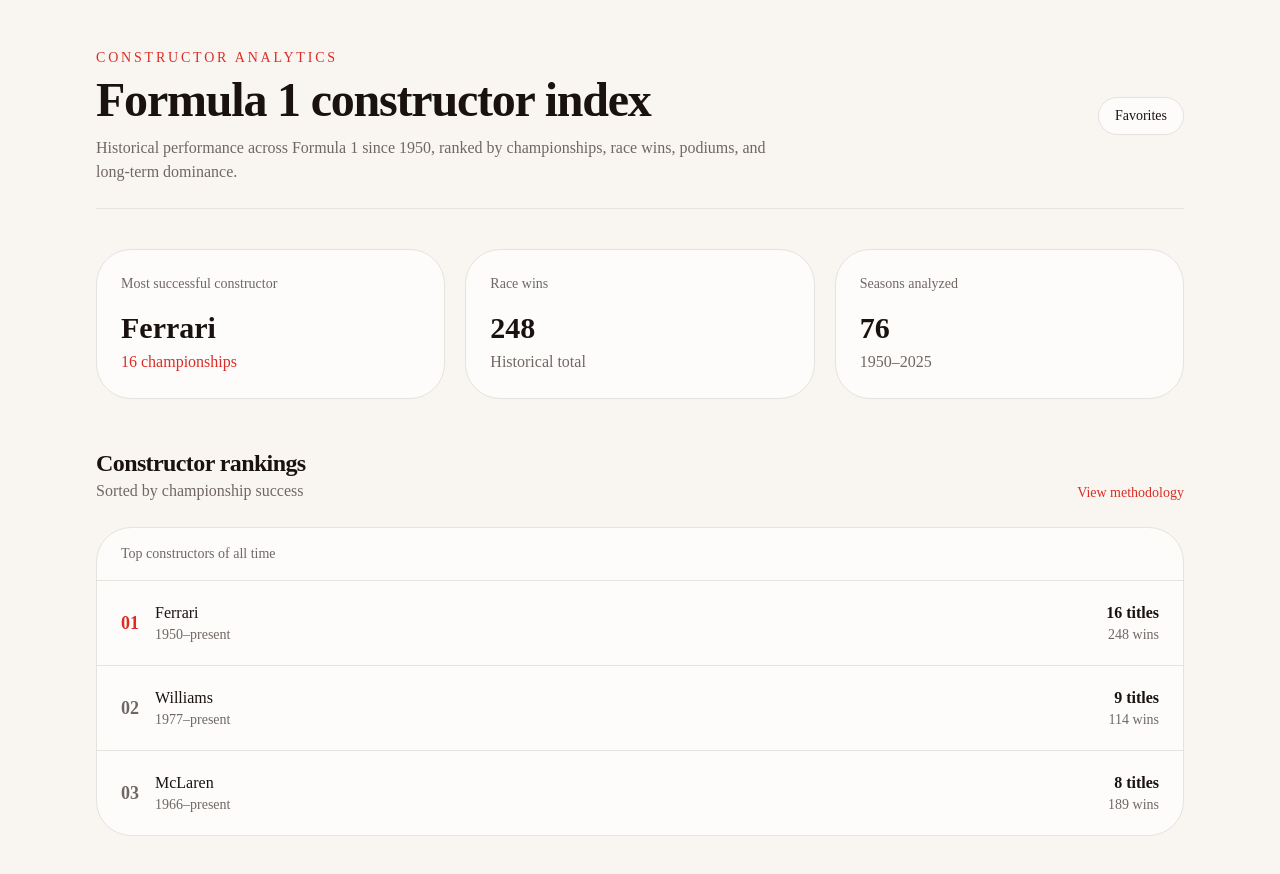
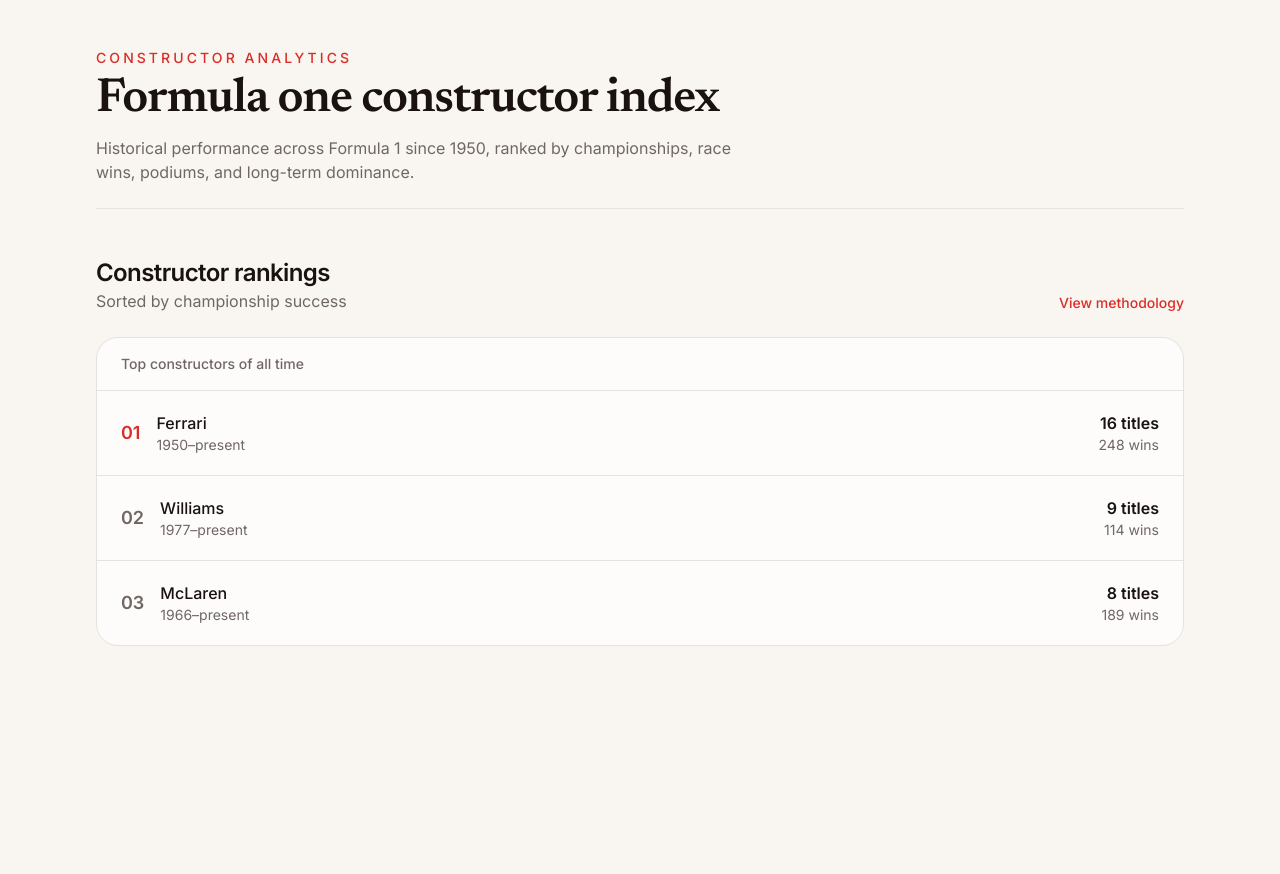
Before and after one commit to loorbach/f1-constructor-demo, a Next.js app: page / in a window 1280 px wide. Shown: the top 874 px of the page. After the commit the page ends 800 px from the top, so only its background shows below. Built offline with nearby package versions, Linux system fonts and the light colour scheme.

Commit message:
edit typography, add card, add Header.tsx

```diff
--- a/app/globals.css
+++ b/app/globals.css
@@ -7,9 +7,8 @@
 @theme inline {
   --color-background: var(--background);
   --color-foreground: var(--foreground);
-  --font-sans: var(--font-sans);
-  --font-mono: var(--font-geist-mono);
-  --font-heading: var(--font-sans);
+  --font-sans: var(--font-inter);
+  --font-heading: var(--font-newsreader);
   --color-sidebar-ring: var(--sidebar-ring);
   --color-sidebar-border: var(--sidebar-border);
   --color-sidebar-accent-foreground: var(--sidebar-accent-foreground);
@@ -72,7 +71,7 @@
   --chart-3: oklch(0.66 0.015 50);
   --chart-4: oklch(0.8 0.01 70);
   --chart-5: oklch(0.9 0.006 85);
-  --radius: 1rem;
+  --radius: 0.625rem;
   --sidebar: oklch(0.965 0.005 85);
   --sidebar-foreground: oklch(0.19 0.012 32);
   --sidebar-primary: oklch(0.58 0.21 28);
--- a/app/layout.tsx
+++ b/app/layout.tsx
@@ -1,14 +1,14 @@
 import type { Metadata } from "next";
-import { Geist, Geist_Mono } from "next/font/google";
+import { Inter, Newsreader } from "next/font/google";
 import "./globals.css";
 
-const geistSans = Geist({
-  variable: "--font-geist-sans",
+const inter = Inter({
+  variable: "--font-inter",
   subsets: ["latin"],
 });
 
-const geistMono = Geist_Mono({
-  variable: "--font-geist-mono",
+const newsreader = Newsreader({
+  variable: "--font-newsreader",
   subsets: ["latin"],
 });
 
@@ -25,7 +25,7 @@ export default function RootLayout({
   return (
     <html
       lang="en"
-      className={`${geistSans.variable} ${geistMono.variable} h-full antialiased`}
+      className={`${inter.variable} ${newsreader.variable} h-full antialiased`}
     >
       <body className="min-h-full flex flex-col">{children}</body>
     </html>
--- a/app/page.tsx
+++ b/app/page.tsx
@@ -1,50 +1,10 @@
+import Header from "@/components/header";
+
 export default function Home() {
   return (
     <main className="min-h-screen bg-background text-foreground">
       <div className="mx-auto max-w-6xl px-8 py-12">
-        <header className="mb-10 flex items-center justify-between border-b border-border pb-6">
-          <div>
-            <p className="text-sm font-medium uppercase tracking-[0.2em] text-primary">
-              Constructor analytics
-            </p>
-            <h1 className="mt-2 text-5xl font-semibold tracking-tight">
-              Formula 1 constructor index
-            </h1>
-            <p className="mt-3 max-w-2xl text-muted-foreground">
-              Historical performance across Formula 1 since 1950, ranked by
-              championships, race wins, podiums, and long-term dominance.
-            </p>
-          </div>
-
-          <button
-            type="button"
-            className="rounded-full border border-border bg-card px-4 py-2 text-sm font-medium transition hover:border-primary hover:text-primary"
-          >
-            Favorites
-          </button>
-        </header>
-
-        <section className="grid gap-5 md:grid-cols-3">
-          <div className="rounded-3xl border border-border bg-card p-6">
-            <p className="text-sm text-muted-foreground">
-              Most successful constructor
-            </p>
-            <h2 className="mt-4 text-3xl font-semibold">Ferrari</h2>
-            <p className="mt-1 text-primary">16 championships</p>
-          </div>
-
-          <div className="rounded-3xl border border-border bg-card p-6">
-            <p className="text-sm text-muted-foreground">Race wins</p>
-            <h2 className="mt-4 text-3xl font-semibold">248</h2>
-            <p className="mt-1 text-muted-foreground">Historical total</p>
-          </div>
-
-          <div className="rounded-3xl border border-border bg-card p-6">
-            <p className="text-sm text-muted-foreground">Seasons analyzed</p>
-            <h2 className="mt-4 text-3xl font-semibold">76</h2>
-            <p className="mt-1 text-muted-foreground">1950–2025</p>
-          </div>
-        </section>
+        <Header />
 
         <section className="mt-12">
           <div className="mb-6 flex items-end justify-between">
--- /dev/null
+++ b/components/header.tsx
@@ -0,0 +1,18 @@
+export default function Header() {
+  return (
+    <header className="mb-10 border-b border-border pb-6">
+      <div>
+        <p className="text-sm font-medium uppercase tracking-[0.22em] text-primary">
+          Constructor analytics
+        </p>
+        <h1 className="mt-2 font-heading text-5xl font-semibold tracking-tight text-foreground">
+          Formula one constructor index
+        </h1>
+        <p className="mt-3 max-w-2xl text-muted-foreground">
+          Historical performance across Formula 1 since 1950, ranked by
+          championships, race wins, podiums, and long-term dominance.
+        </p>
+      </div>
+    </header>
+  );
+}
--- /dev/null
+++ b/components/ui/card.tsx
@@ -0,0 +1,103 @@
+import type * as React from "react";
+
+import { cn } from "@/lib/utils";
+
+function Card({
+  className,
+  size = "default",
+  ...props
+}: React.ComponentProps<"div"> & { size?: "default" | "sm" }) {
+  return (
+    <div
+      data-slot="card"
+      data-size={size}
+      className={cn(
+        "group/card flex flex-col gap-(--card-spacing) overflow-hidden rounded-xl bg-card py-(--card-spacing) text-sm text-card-foreground ring-1 ring-foreground/10 [--card-spacing:--spacing(4)] has-data-[slot=card-footer]:pb-0 has-[>img:first-child]:pt-0 data-[size=sm]:[--card-spacing:--spacing(3)] data-[size=sm]:has-data-[slot=card-footer]:pb-0 *:[img:first-child]:rounded-t-xl *:[img:last-child]:rounded-b-xl",
+        className,
+      )}
+      {...props}
+    />
+  );
+}
+
+function CardHeader({ className, ...props }: React.ComponentProps<"div">) {
+  return (
+    <div
+      data-slot="card-header"
+      className={cn(
+        "group/card-header @container/card-header grid auto-rows-min items-start gap-1 rounded-t-xl px-(--card-spacing) has-data-[slot=card-action]:grid-cols-[1fr_auto] has-data-[slot=card-description]:grid-rows-[auto_auto] [.border-b]:pb-(--card-spacing)",
+        className,
+      )}
+      {...props}
+    />
+  );
+}
+
+function CardTitle({ className, ...props }: React.ComponentProps<"div">) {
+  return (
+    <div
+      data-slot="card-title"
+      className={cn(
+        "font-heading text-base leading-snug font-medium group-data-[size=sm]/card:text-sm",
+        className,
+      )}
+      {...props}
+    />
+  );
+}
+
+function CardDescription({ className, ...props }: React.ComponentProps<"div">) {
+  return (
+    <div
+      data-slot="card-description"
+      className={cn("text-sm text-muted-foreground", className)}
+      {...props}
+    />
+  );
+}
+
+function CardAction({ className, ...props }: React.ComponentProps<"div">) {
+  return (
+    <div
+      data-slot="card-action"
+      className={cn(
+        "col-start-2 row-span-2 row-start-1 self-start justify-self-end",
+        className,
+      )}
+      {...props}
+    />
+  );
+}
+
+function CardContent({ className, ...props }: React.ComponentProps<"div">) {
+  return (
+    <div
+      data-slot="card-content"
+      className={cn("px-(--card-spacing)", className)}
+      {...props}
+    />
+  );
+}
+
+function CardFooter({ className, ...props }: React.ComponentProps<"div">) {
+  return (
+    <div
+      data-slot="card-footer"
+      className={cn(
+        "flex items-center rounded-b-xl border-t bg-muted/50 p-(--card-spacing)",
+        className,
+      )}
+      {...props}
+    />
+  );
+}
+
+export {
+  Card,
+  CardAction,
+  CardContent,
+  CardDescription,
+  CardFooter,
+  CardHeader,
+  CardTitle,
+};
--- a/package.json
+++ b/package.json
@@ -7,6 +7,7 @@
     "build": "next build",
     "start": "next start",
     "lint": "biome check",
+    "lint:fix": "biome lint --write",
     "format": "biome format --write"
   },
   "dependencies": {
```
